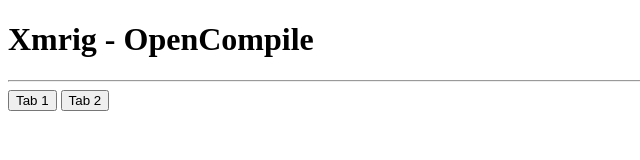
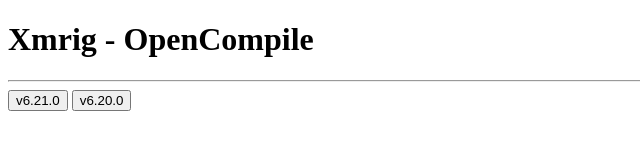
Before and after one commit to OpenCompile/OpenCompile, a plain HTML site: page software/xmrig.html in a window 1280 px wide. Shown: the full height of the page, 0-640 px from the left. Drawn offline with Linux system fonts and the light colour scheme.

Commit message:
Change button name

```diff
--- a/software/xmrig.html
+++ b/software/xmrig.html
@@ -11,8 +11,8 @@
     <hr>
 
     <div id="tabs" hx-target="#tab-contents" role="tablist" _="on htmx:afterOnLoad set @aria-selected of <[aria-selected=true]/> to false tell the target take .selected set @aria-selected to true">
-	<button role="tab" aria-controls="tab-content" aria-selected="true" hx-get="/versions/xmrig/v6.21.0.html" class="selected">Tab 1</button>
-	<button role="tab" aria-controls="tab-content" aria-selected="false" hx-get="/versions/xmrig/v6.20.0.html">Tab 2</button>
+	<button role="tab" aria-controls="tab-content" aria-selected="true" hx-get="/versions/xmrig/v6.21.0.html" class="selected">v6.21.0</button>
+	<button role="tab" aria-controls="tab-content" aria-selected="false" hx-get="/versions/xmrig/v6.20.0.html">v6.20.0</button>
 </div>
 
 <div id="tab-contents" role="tabpanel" hx-get="/versions/xmrig/v6.21.0.html" hx-trigger="load"></div>
```
